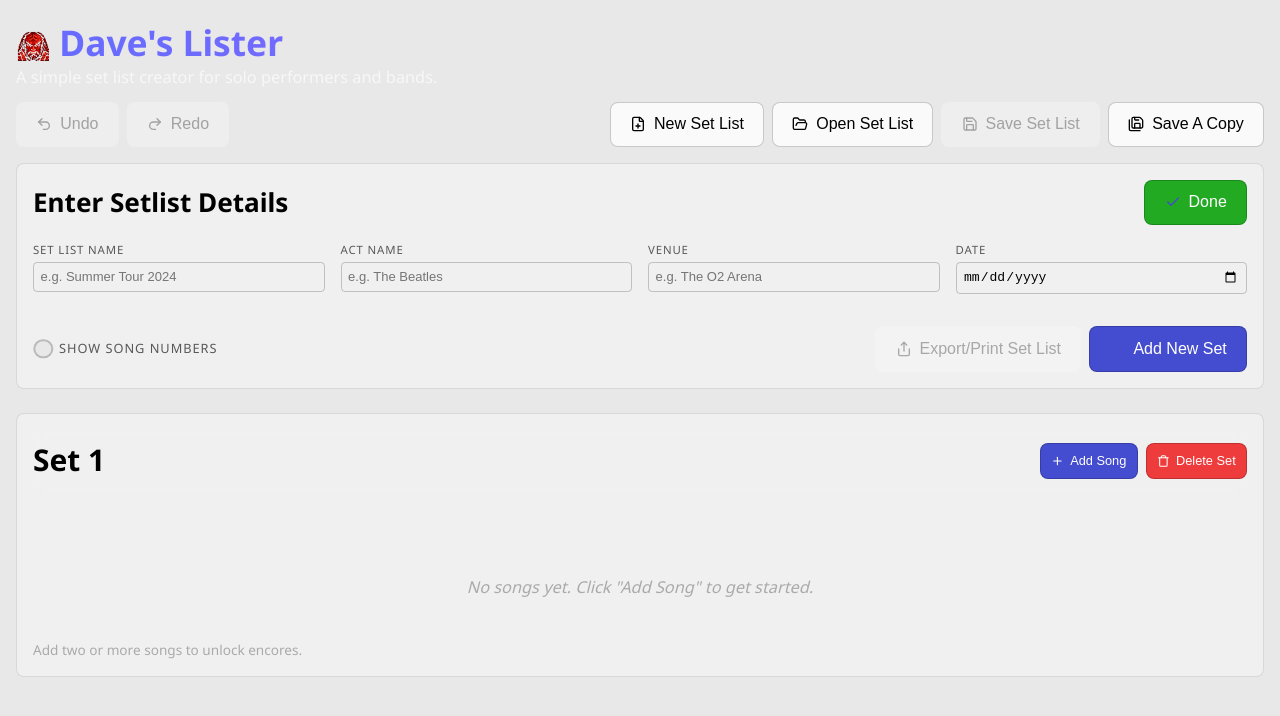
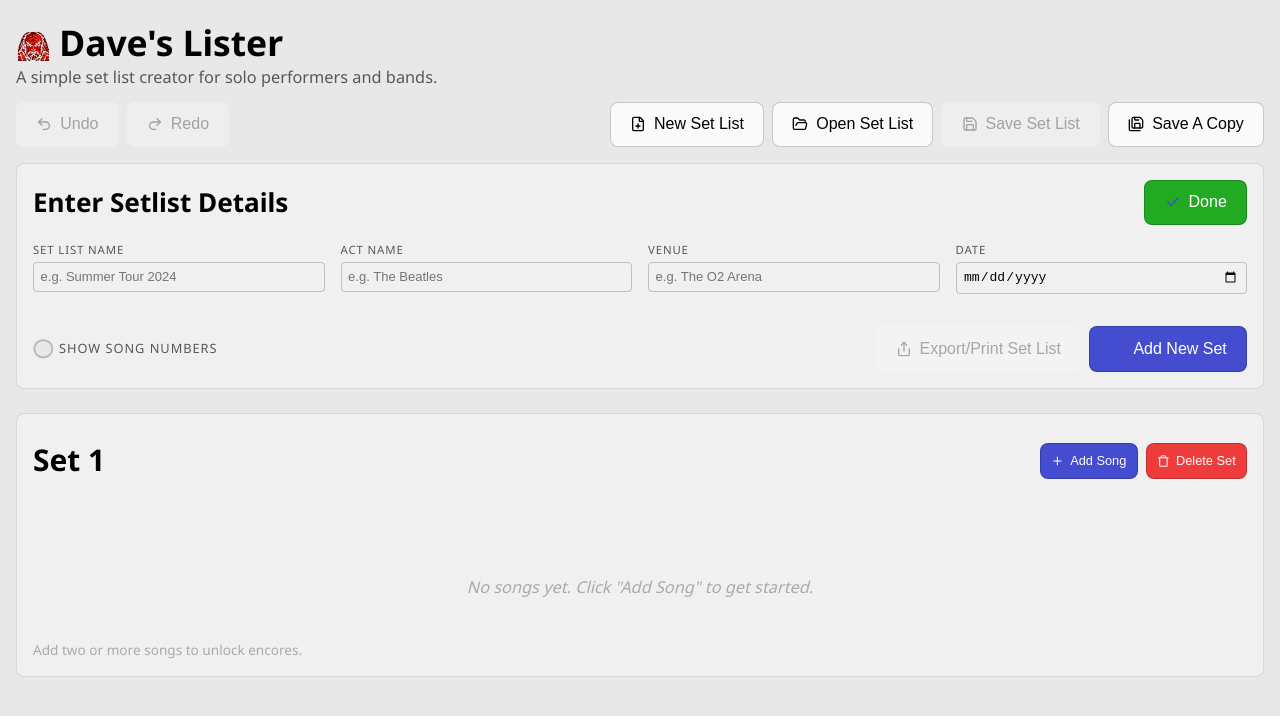
Before and after one commit to thebigdavec/set-lister, a Vue app: page / in a window 1280 px wide. Shown: the top 716 px of the page. Built offline with nearby package versions, Linux system fonts and the light colour scheme.

Commit message:
Replace hard-coded colors with CSS variables
Remove h1 gradient text styling and rely on regular text color. Use
--text-color-muted, --text-color-ghost, --border-color, and
--shadow-color for footer, borders, and shadows. Adjust .preview-control
border-radius from 4px to 0.6em.

```diff
--- a/src/App.vue
+++ b/src/App.vue
@@ -313,16 +313,12 @@ header {
 		margin: 0;
 		line-height: 1;
 		margin-block-end: 1em;
-		color: #fffa;
+		color: var(--text-color-muted);
 	}
 }
 
 h1 {
 	margin: 0;
-	background: linear-gradient(45deg, #646cff, #a164ff);
-	background-clip: text;
-	-webkit-background-clip: text;
-	-webkit-text-fill-color: transparent;
 
 	img {
 		width: 1em;
@@ -340,7 +336,7 @@ h1 {
 footer {
 	margin-top: 3rem;
 	text-align: center;
-	color: #666;
+	color: var(--text-color-ghost);
 	font-size: 0.9rem;
 }
 
@@ -362,18 +358,18 @@ footer {
 	justify-content: center;
 	align-items: center;
 	gap: 1rem;
-	border: 1px solid #444;
+	border: 1px solid var(--border-color);
 	padding: 0.5rem 1rem;
-	box-shadow: 0 2px 4px rgba(0, 0, 0, 0.35);
+	box-shadow: 0 2px 4px var(--shadow-color);
 }
 
 .preview-control {
 	display: flex;
 	gap: 0.5rem;
-	border: 1px solid #666;
+	border: 1px solid var(--border-color);
 	cursor: pointer;
 	padding: 0.5rem 1rem;
-	border-radius: 4px;
+	border-radius: 0.6em;
 	transition: background-color 0.2s ease;
 }
 
```
